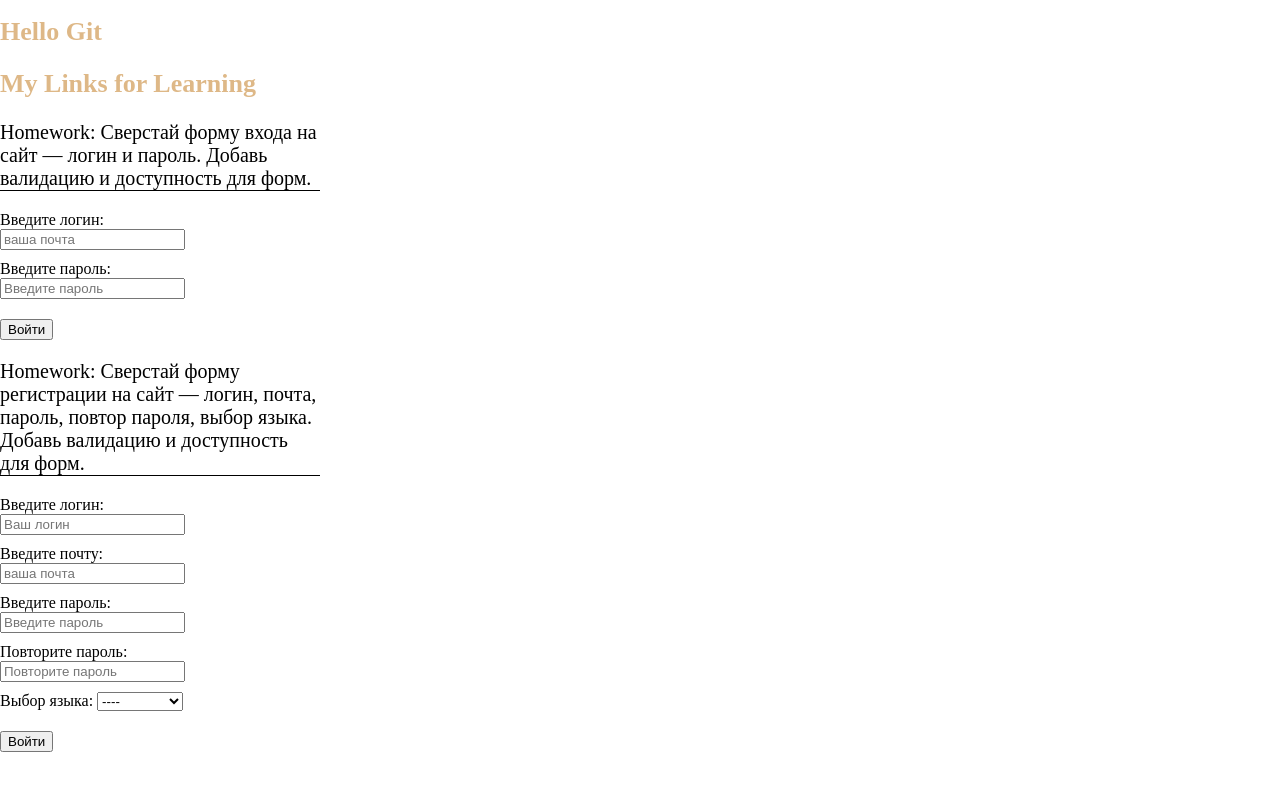
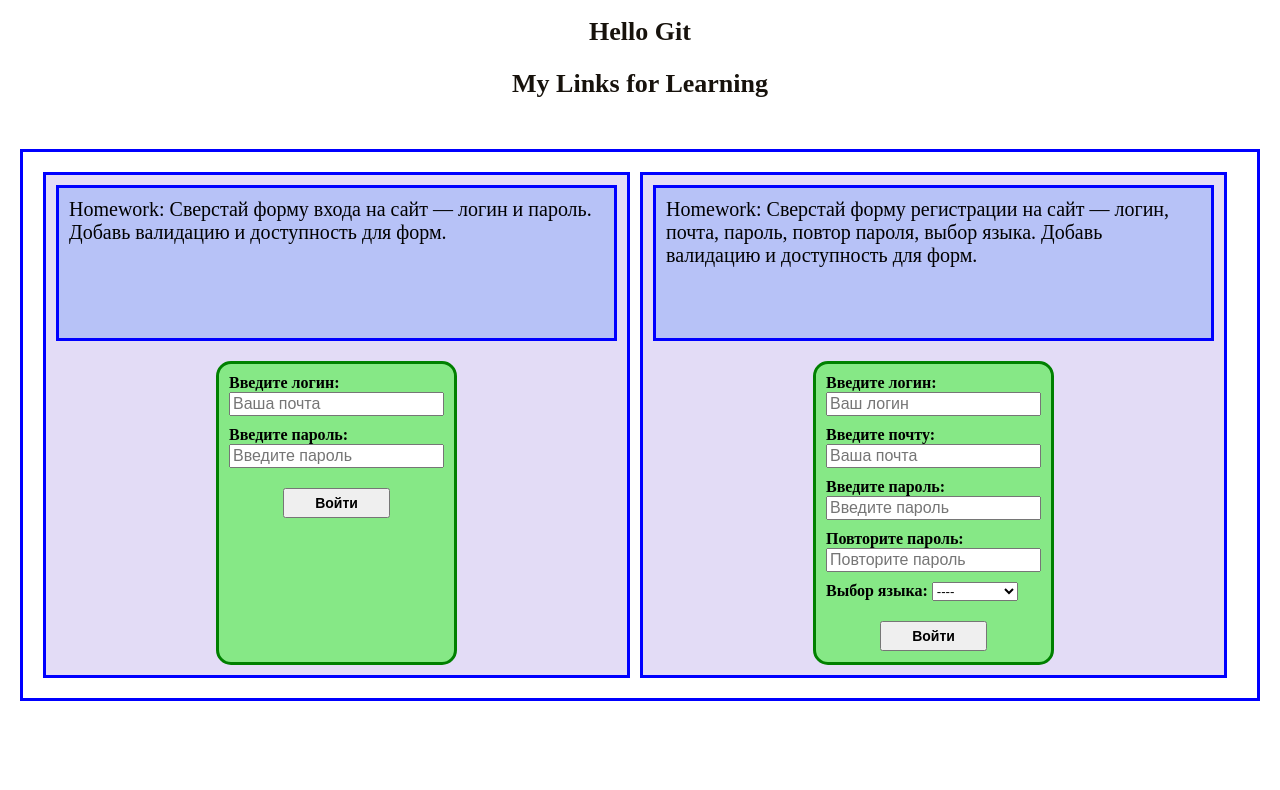
Before and after one commit to m1ke1994/project-1, a plain HTML site: page index.html in a window 1280 px wide. Drawn offline with Linux system fonts and the light colour scheme.

Commit message:
сделал дз с формами(сверстал через flex)

```diff
--- a/index.html
+++ b/index.html
@@ -10,6 +10,8 @@
   <body>
     <h1>Hello Git</h1>
     <h2>My Links for Learning</h2>
+    <div class="general_form">
+      <div class="form_one">
   <p>Homework: Сверстай форму входа на сайт — логин и пароль.
     Добавь валидацию и доступность для форм.
   </p>
@@ -19,7 +21,7 @@
     <input
       type="email"
       name="login"
-      placeholder="ваша почта"
+      placeholder="Ваша почта"
       minlength="5"
     />
   </label>
@@ -32,6 +34,9 @@
   <button type="submit">
     Войти
   </button>
+</div>
+
+<div class="form_two">
 </form>
 <p>Homework: Сверстай форму регистрации на сайт — логин, почта, пароль, повтор пароля, выбор языка.
   Добавь валидацию и доступность для форм.
@@ -52,7 +57,7 @@
     <input
       type="email"
       name="login"
-      placeholder="ваша почта"
+      placeholder="Ваша почта"
       minlength="5"
     />
   </label>
@@ -83,5 +88,7 @@
     Войти
   </button>
 </form>
+</div>
+</div>
   </body>
 </html>
--- a/style.css
+++ b/style.css
@@ -5,8 +5,14 @@ body{
 
 }
 h1,h2{
-    color: burlywood;
+    display: flex;
+    justify-content: center;
+    color: rgb(23, 18, 12);
     font-size: 26px;
+
+}
+h2{
+  margin-bottom: 50px;
 }
 li{
     list-style: none;
@@ -15,19 +21,73 @@ input,button {
     display: block;
     margin: 0 0 10px 0;
   }
+  input{
+    font-size: 16px;
+  }
+  button{
+    padding: 5px;
+    width: 50%;
+    margin: auto;
+    font-size: 14px;
+    font-weight: bold;
+  }
   span{
     color: black;
+    font-weight: bold;
+
   }
   button:hover{
-    background-color: darkgrey;
+    background-color: rgb(188, 164, 236);
     transition: all 1s ease-out;
   }
   p{
     font-size: 20px;
-    border-bottom: 1px solid black;
     display: block;
-    width: 25%;;
+    border: 3px solid blue;
+    height: 140px;
+    margin: 10px;
+    padding: 10px;
+    background-color: rgb(183, 194, 247);
+
   }
   button{
     margin-top: 20px;;
   }
+  .general_form{
+    display: flex;
+    justify-content: center;
+    margin: 20px;
+    border: 3px solid blue;
+    padding: 20px;
+  }
+  .form_one{
+    display: flex;
+    width: 50%;
+    flex-direction: column;
+    margin-right:10px ;
+    height: 500px;
+    align-items: center;
+    border: 3px solid blue;
+    background-color: rgb(227, 220, 246);
+  }
+  .form_two{
+    display: flex;
+    width: 50%;
+    flex-direction: column;
+    margin-right:10px ;
+    height: 500px;
+    align-items: center;
+    border: 3px solid blue;
+    background-color: rgb(227, 220, 246);
+
+  }
+  form{
+    border: 3px solid green;
+    height: 60%;
+    margin-right:10px;
+    margin: 10px;
+    padding: 10px;
+    background-color: rgb(134, 232, 134);
+    border-radius: 15px;
+
+  }
```
